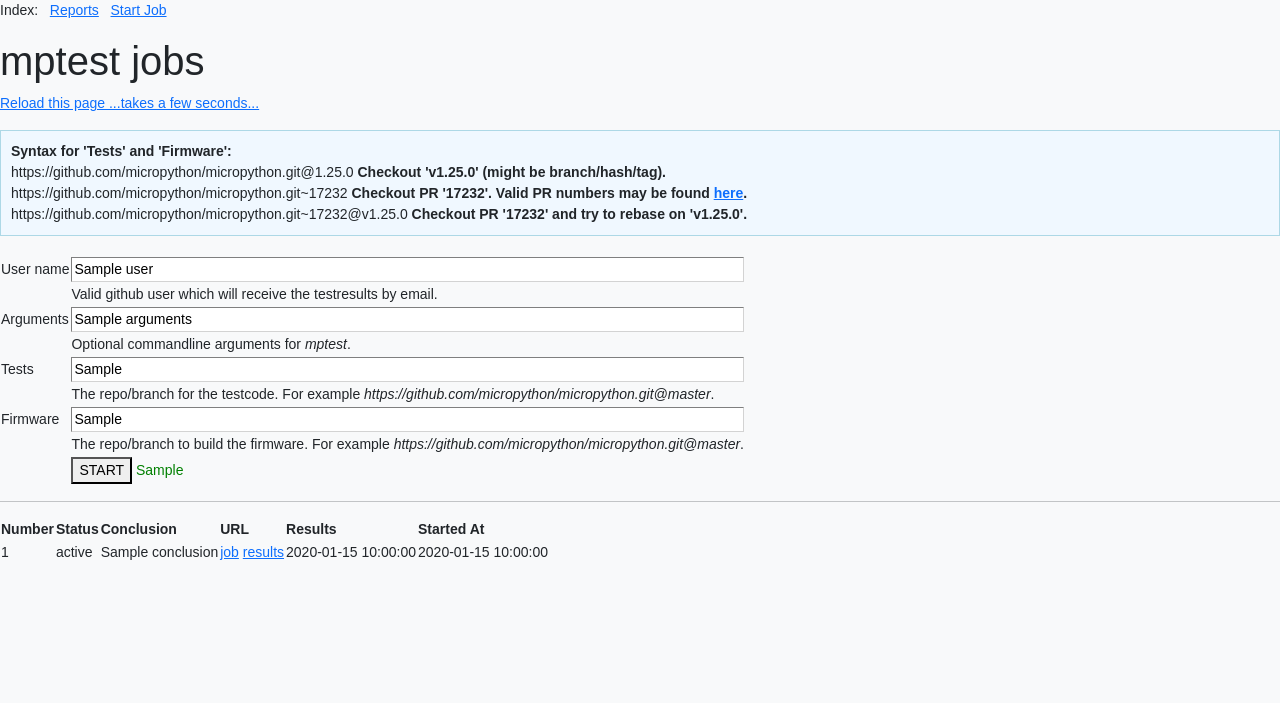
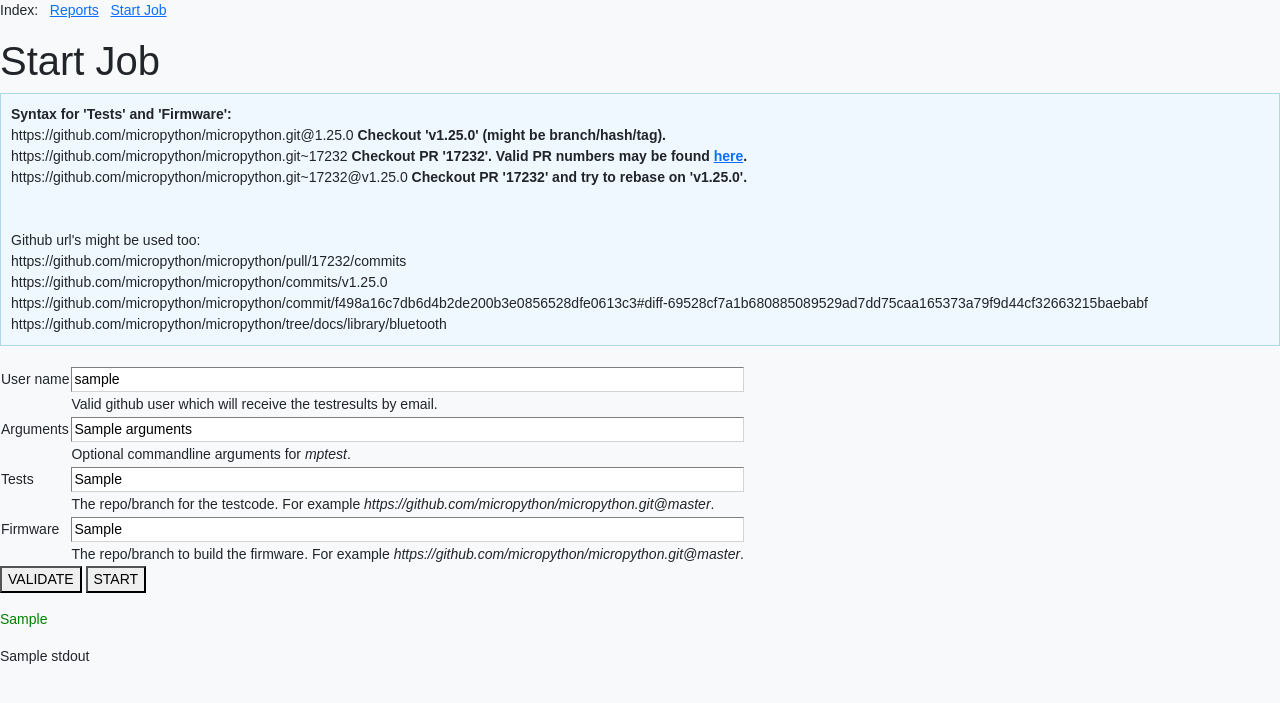
Before and after one commit to octoprobe/testbed_micropython_reports, a FastAPI app: template app/templates/jobs.html in a window 1280 px wide. Shown: the top 703 px of the page. Run offline with FastAPI, Linux system fonts and the light colour scheme; the template is opened without the code that fills it: most values are stand-ins (such as "Sample title", 1, 10 or a date in 2020); parts of the project's set-up code (start-up, migrations or seed data) failed here and were passed over.

Commit message:
Improve Start Job Entry Form

```diff
--- a/app/main.py
+++ b/app/main.py
@@ -3,7 +3,6 @@ import logging
 import pathlib
 import shutil
 import tarfile
-import time
 import typing
 
 from fastapi import FastAPI, File, Form, HTTPException, Request, UploadFile
@@ -12,13 +11,12 @@ from fastapi.staticfiles import StaticFiles
 from fastapi.templating import Jinja2Templates
 
 from app.util_github import (
-    Default,
     FormStartJob,
     ReturncodeStartJob,
-    gh_jobs,
     gh_start_job,
 )
 from app.util_github2 import gh_list, render_reports, save_as_workflow_input
+from app.util_validate import validate_repos
 
 from .constants import DIRECTORY_REPORTS
 from .render_directory import render_directory_or_file
@@ -34,25 +32,21 @@ assert DIRECTORY_TEMPLATES.is_dir()
 JINJA2_TEMPLATES = Jinja2Templates(directory=DIRECTORY_TEMPLATES)
 
 
-@app.get("/mock/gh_list")
-def mock_gh_list(request: Request):
-    gh_list()
-    return "done"
-
-
 @app.get("/index")
 def read_root(request: Request):
     return JINJA2_TEMPLATES.TemplateResponse("index.html", {"request": request})
 
 
-def _jobs_response(request: Request, form_rc: ReturncodeStartJob) -> HTMLResponse:
-    jobs = gh_jobs()
+def _jobs_response(
+    request: Request,
+    form_startjob: FormStartJob,
+    form_rc: ReturncodeStartJob,
+) -> HTMLResponse:
     return JINJA2_TEMPLATES.TemplateResponse(
         "jobs.html",
         {
             "request": request,
-            "Default": Default,
-            "gh_jobs": jobs,
+            "form_startjob": form_startjob,
             "form_rc": form_rc,
         },
     )
@@ -60,14 +54,28 @@ def _jobs_response(request: Request, form_rc: ReturncodeStartJob) -> HTMLRespons
 
 @app.get("/jobs/start")
 def jobs_index_get(request: Request):
-    return _jobs_response(request=request, form_rc=ReturncodeStartJob())
+    return _jobs_response(
+        request=request,
+        form_startjob=FormStartJob(),
+        form_rc=ReturncodeStartJob(),
+    )
 
 
 @app.post("/jobs/start")
 def jobs_index_post(
     request: Request, form_startjob: typing.Annotated[FormStartJob, Form()]
 ):
+    # form_data = await request.form()
+    # action = form_data.get("action", "start")
     # Need to examine which will be the next job number
+    if form_startjob.action == "validate":
+        form_rc = validate_repos(form_startjob=form_startjob)
+        return _jobs_response(
+            request=request,
+            form_startjob=form_startjob,
+            form_rc=form_rc,
+        )
+
     next_directory_metadata = gh_list()
     if next_directory_metadata is not None:
         save_as_workflow_input(
@@ -79,7 +87,11 @@ def jobs_index_post(
         # It typically takes some time till the new job appears in the list
         # time.sleep(2.0)
         pass
-    return _jobs_response(request=request, form_rc=form_rc)
+    return _jobs_response(
+        request=request,
+        form_startjob=form_startjob,
+        form_rc=form_rc,
+    )
 
 
 @app.post("/upload")
--- a/app/templates/jobs.html
+++ b/app/templates/jobs.html
@@ -13,15 +13,27 @@ Octoprobe - testbed_micropython
   }
 </style>
 
-<h1>mptest jobs</h1>
-
-<p><a href="/jobs/start">Reload this page ...takes a few seconds...</a></p>
+<h1>Start Job</h1>
 
 <div style="border: 1px solid lightblue; background-color: #f0f8ff; padding: 10px; margin-bottom: 20px;">
-  <strong>Syntax for 'Tests' and 'Firmware':</strong><br/>
-  https://github.com/micropython/micropython.git@1.25.0 <strong>Checkout 'v1.25.0' (might be branch/hash/tag).</strong><br/>
-  https://github.com/micropython/micropython.git~17232 <strong>Checkout PR '17232'. Valid PR numbers may be found <a href="https://github.com/micropython/micropython/pulls" target="_blank">here</a>.</strong><br/>
-  https://github.com/micropython/micropython.git~17232@v1.25.0 <strong>Checkout PR '17232' and try to rebase on 'v1.25.0'.</strong><br/>
+  <strong>Syntax for 'Tests' and 'Firmware':</strong><br />
+  https://github.com/micropython/micropython.git@1.25.0 <strong>Checkout 'v1.25.0' (might be
+    branch/hash/tag).</strong><br />
+  https://github.com/micropython/micropython.git~17232 <strong>Checkout PR '17232'. Valid PR numbers may be found <a
+      href="https://github.com/micropython/micropython/pulls" target="_blank">here</a>.</strong><br />
+  https://github.com/micropython/micropython.git~17232@v1.25.0 <strong>Checkout PR '17232' and try to rebase on
+    'v1.25.0'.</strong><br />
+
+  <br /><br />
+  Github url's might be used too:
+  <br />
+  https://github.com/micropython/micropython/pull/17232/commits
+  <br />
+  https://github.com/micropython/micropython/commits/v1.25.0
+  <br />
+  https://github.com/micropython/micropython/commit/f498a16c7db6d4b2de200b3e0856528dfe0613c3#diff-69528cf7a1b680885089529ad7dd75caa165373a79f9d44cf32663215baebabf
+  <br />
+  https://github.com/micropython/micropython/tree/docs/library/bluetooth
 </div>
 
 <form method="post" action="/jobs/start">
@@ -29,7 +41,7 @@ Octoprobe - testbed_micropython
     <tbody>
       <tr>
         <td><label for="username">User name</label></td>
-        <td><input type="text" id="username" name="username" value="{{ Default.USER }}" required></td>
+        <td><input type="text" id="username" name="username" value="{{ form_startjob.username }}" required></td>
       </tr>
       <tr>
         <td></td>
@@ -37,7 +49,7 @@ Octoprobe - testbed_micropython
       </tr>
       <tr>
         <td><label for="arguments">Arguments</label></td>
-        <td><input type="text" id="arguments" name="arguments" , value="{{ Default.ARGUMENTS }}">
+        <td><input type="text" id="arguments" name="arguments" , value="{{ form_startjob.arguments }}">
         </td>
       </tr>
       <tr>
@@ -46,7 +58,7 @@ Octoprobe - testbed_micropython
       </tr>
       <tr>
         <td><label for="repo_tests">Tests</label></td>
-        <td><input type="text" id="repo_tests" name="repo_tests" required, value="{{ Default.REPO_TESTS }}"></td>
+        <td><input type="text" id="repo_tests" name="repo_tests" required, value="{{ form_startjob.repo_tests }}"></td>
       </tr>
       <tr>
         <td></td>
@@ -55,58 +67,37 @@ Octoprobe - testbed_micropython
       </tr>
       <tr>
         <td><label for="repo_firmware">Firmware</label></td>
-        <td><input type="text" id="repo_firmware" name="repo_firmware" value="{{ Default.REPO_FIRMWARE }}"></td>
+        <td><input type="text" id="repo_firmware" name="repo_firmware" value="{{ form_startjob.repo_firmware }}"></td>
       </tr>
       <tr>
         <td></td>
-        <td>The repo/branch to build the firmware. For example <i>https://github.com/micropython/micropython.git@master</i>.
+        <td>The repo/branch to build the firmware. For example
+          <i>https://github.com/micropython/micropython.git@master</i>.
         </td>
       </tr>
-      <tr>
-        <td></td>
-        <td>
+    </tbody>
+  </table>
+
+  <p>
+    <button type="submit" name="action" value="validate"
+      onclick="this.innerHTML='VALIDATE ⏳'; this.style.cursor='wait';">VALIDATE</button>
     <button type="submit" name="action" value="start"
       onclick="this.innerHTML='START ⏳'; this.style.cursor='wait';">START</button>
+  </p>
+
+  <p>
     {%- if form_rc.msg_ok %}
     <span style="color: green;">{{ form_rc.msg_ok }}</span>
     {%- endif %}
     {%- if form_rc.msg_error %}
     <span style="color: red;">{{ form_rc.msg_error }}</span>
     {%- endif %}
-        </td>
-      </tr>
-    </tbody>
-  </table>
+  </p>
+
 </form>
 
-<hr/>
-<table>
-  <thead>
-    <tr>
-      <th>Number</th>
-      <th>Status</th>
-      <th>Conclusion</th>
-      <th>URL</th>
-      <th>Results</th>
-      <th>Started At</th>
-    </tr>
-  </thead>
-  <tbody>
-    {%- for job in gh_jobs %}
-    <tr>
-      <td>{{ job.number }}</td>
-      <td>{{ job.status }}</td>
-      <td>{{ job.conclusion }}</td>
-      <td>
-        <a href="{{ job.url }}" target="_blank">job</a>
-        {%- if job.conclusion %}
-        <a href="/github_selfhosted_testrun_{{ job.number }}" target="_blank">results</a>
+{%- if form_rc.stdout %}
+    {{ form_rc.stdout | safe }}
 {%- endif %}
-      </td>
-      <td>{{ job.createdAt }}</td>
-      <td>{{ job.startedAt }}</td>
-    </tr>
-    {%- endfor %}
-  </tbody>
-</table>
+
 {%- endblock %}
--- a/app/util_github.py
+++ b/app/util_github.py
@@ -1,4 +1,3 @@
-import enum
 import json
 import os
 import subprocess
@@ -9,17 +8,11 @@ from app.constants import GITHUB_EVENT, GITHUB_REPO, GITHUB_WORKFLOW
 
 from . import util_github_mockdata
 
+USER_NOBODY = "nobody"
 MOCKED_GITHUB_RESULTS = False
 
 # Provoke errors if the environment variable is NOT defined
 EMAIL_USERS: list[str] = os.environ["EMAIL_USERS"].split(",")
-
-
-class Default(enum.StrEnum):
-    USER = "nobody"
-    ARGUMENTS = "--flash-skip --only-test=RUN-TESTS_EXTMOD_HARDWARE_NATIVE"
-    REPO_TESTS = "https://github.com/micropython/micropython.git@master"
-    REPO_FIRMWARE = "https://github.com/micropython/micropython.git@master"
 
 
 def subprocess_json(args: list[str]) -> dict | list:
@@ -35,7 +28,8 @@ def subprocess_json(args: list[str]) -> dict | list:
         raise
 
 
-def gh_jobs() -> list[dict[str, str | int]]:
+# TODO: This method may probably be removed!
+def gh_jobs_obsolete() -> list[dict[str, str | int]]:
     if MOCKED_GITHUB_RESULTS:
         return [
             *util_github_mockdata.gh_queued,  # type: ignore[list-item]
@@ -118,21 +112,23 @@ def gh_resolve_email(username: str) -> str | None:
 
 
 class FormStartJob(BaseModel):
-    username: str
-    arguments: str | None
-    repo_tests: str | None
-    repo_firmware: str | None
+    action: str = ""
+    username: str = USER_NOBODY
+    arguments: str | None = "--flash-skip --only-test=RUN-TESTS_EXTMOD_HARDWARE_NATIVE"
+    repo_tests: str | None = "https://github.com/micropython/micropython.git@master"
+    repo_firmware: str | None = "https://github.com/micropython/micropython.git@master"
 
 
 class ReturncodeStartJob(BaseModel):
     msg_ok: str | None = None
     msg_error: str | None = None
+    stdout: str | None = None
 
 
 def gh_start_job(form_startjob: FormStartJob) -> ReturncodeStartJob:
     form_rc = ReturncodeStartJob()
 
-    if form_startjob.username == Default.USER:
+    if form_startjob.username == USER_NOBODY:
         form_rc.msg_error = "Skipped: User unknown..."
         return form_rc
 
@@ -175,5 +171,7 @@ def gh_start_job(form_startjob: FormStartJob) -> ReturncodeStartJob:
         form_rc.msg_error = f"Error decoding JSON: {e}"
         return form_rc
 
-    form_rc.msg_ok = "Job successfully added. The new job will be the topmost in below list. You might need to reload the page after a few seconds..."
+    form_rc.msg_ok = (
+        "Job successfully added. The new job will appear on the 'Reports' page."
+    )
     return form_rc
```
Also changed, not shown: app/util_validate.py (added, +75 -0 lines). Lines whose indentation alone changed are shown as unchanged.
